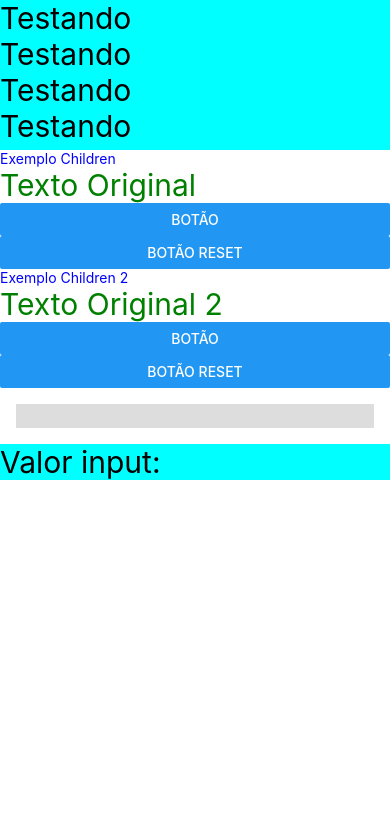
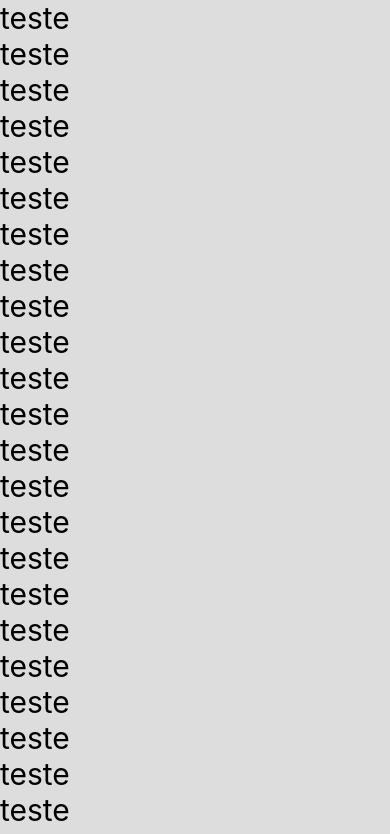
Before and after one commit to RoneryFilho/APP-VENDAS-ONLINE, a React Native app: screen / in a window 390 px wide. Shown: the top 834 px of the page. Built offline with nearby package versions, Linux system fonts and the light colour scheme.

Commit message:
Aprendendo FlatList

```diff
--- a/src/App.tsx
+++ b/src/App.tsx
@@ -1,32 +1,81 @@
-import { NativeSyntheticEvent, SafeAreaView, ScrollView, StyleSheet, Text, TextInput, TextInputChangeEventData } from 'react-native';
+import { FlatList, NativeSyntheticEvent, SafeAreaView, ScrollView, StyleSheet, Text, TextInput, TextInputChangeEventData } from 'react-native';
 import styled from 'styled-components/native';
 import Example from './Example';
 import { useState } from 'react';
 
 
 const App = () => {
-const [valor, setValor] = useState<string>('');
 
-const handleOnChangeInput = (valor: NativeSyntheticEvent<TextInputChangeEventData>) => {
-  setValor(valor.nativeEvent.text);
-}
+const list: string [] = [
+  'teste',
+  'teste',
+  'teste',
+  'teste',
+  'teste',
+  'teste',
+  'teste',
+  'teste',
+  'teste',
+  'teste',
+  'teste',
+  'teste',
+  'teste',
+  'teste',
+  'teste',
+  'teste',
+  'teste',
+  'teste',
+  'teste',
+  'teste',
+  'teste',
+  'teste',
+  'teste',
+  'teste',
+  'teste',
+  'teste',
+  'teste',
+  'teste',
+  'teste',
+  'teste',
+  'teste',
+  'teste',
+  'teste',
+  'teste',
+  'teste',
+  'teste',
+  'teste',
+  'teste',
+  'teste',
+  'teste',
+  'teste',
+  'teste',
+  'teste',
+  'teste',
+  'teste',
+  'teste',
+  'teste',
+  'teste',
+  'teste',
+  'teste',
+  'teste',
+  'teste',
+  'teste',
+  'teste',
+  'teste',
+  'teste',
+  'teste',
+  'teste',
+  'teste',
+  'teste',
+  'teste',
+  'teste',
+  'teste',
+  'teste',
+]
 
   return (
     <SafeAreaView>
-      <ScrollView style={styles.scroll}>
-        <Text style={styles.container}>Testando</Text>
-        <Text style={styles.container}>Testando</Text>
-        <Text style={styles.container}>Testando</Text>
-        <Text style={styles.container}>Testando</Text>
-        <Text style={styles.container}>Testando</Text>
-        <Text style={styles.container}>Testando</Text>
-        <Text style={styles.container}>Testando</Text>
-        <Text style={styles.container}>Testando</Text>
-      </ScrollView>
-      <Example text='Texto Original'>Exemplo Children</Example>
-      <Example text='Texto Original 2'>Exemplo Children 2</Example>
-      <TextInput onChange={handleOnChangeInput} value={valor} style={styles.input}></TextInput>
-      <Text style={styles.container}>Valor input: {valor}</Text>
+      <FlatList style={styles.flat} data={list} renderItem={({item}) => <Text style={styles.container}>{item}</Text>}/>
     </SafeAreaView>
   );
 };
@@ -35,16 +84,10 @@ const styles = StyleSheet.create({
   container: {
     color: 'black',
     fontSize: 30,
-    backgroundColor: 'aqua'
+    backgroundColor: '#ddd'
   },
-  input: {
-    backgroundColor:'#ddd',
-    margin: 16,
-    fontSize: 20
-  },
-  scroll: {
-    backgroundColor: 'aqua',
-    height: 150,
+  flat: {
+    backgroundColor: 'blue',
   },
 })
 
```
